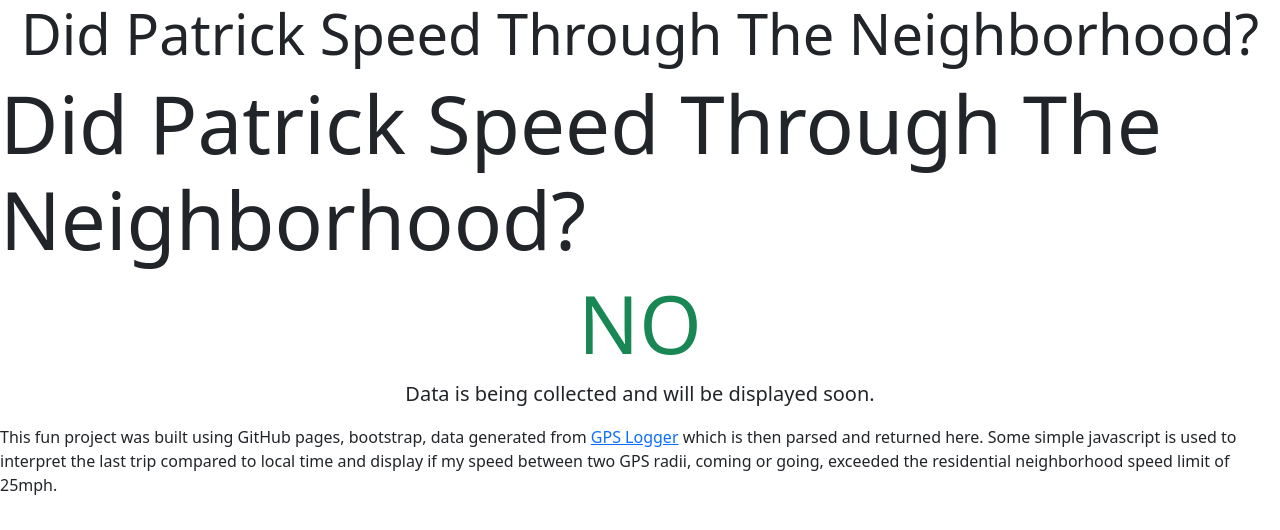
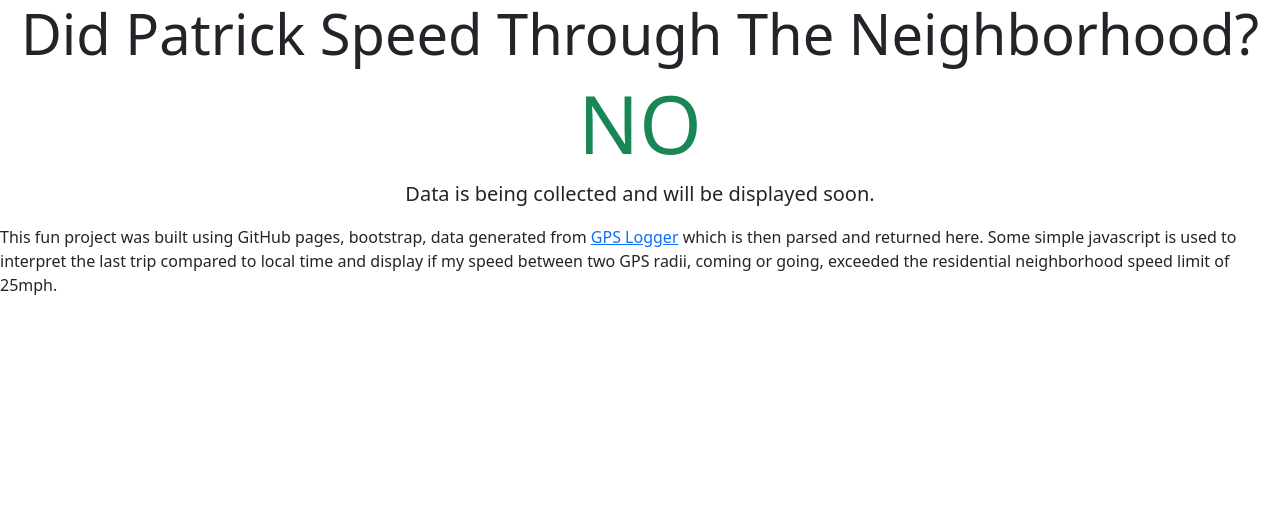
Before and after one commit to mrpatg/didpatrickspeedthroughtheneighborhood_com, a plain HTML site: page index.html in a window 1280 px wide. Drawn offline with Linux system fonts and the light colour scheme.

Commit message:
update content

```diff
--- a/index.html
+++ b/index.html
@@ -11,7 +11,6 @@
 <body>
     <div class="d-flex align-items-center flex-column justify-content-center h-100" id="header">
         <h1 class="display-4 lead">Did Patrick Speed Through The Neighborhood?</h1>
-        <h2 class="display-1">Did Patrick Speed Through The Neighborhood?</h2>
     </div>
     <div class="d-flex align-items-center flex-column justify-content-center h-100" id="content">
         <h2 class="display-1 text-success">NO</h2>
```
